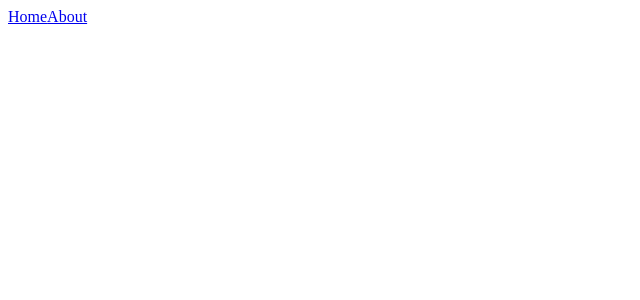
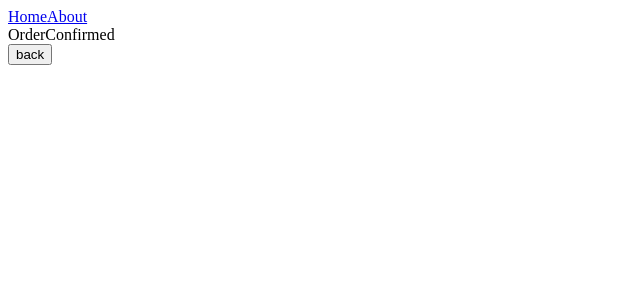
Before and after one commit to Leshan21/react-router-app, a React (Vite) app: page /order-summery in a window 1280 px wide. Before the commit this address had no page. Shown: the top 300 px of the page, without its empty margins (0-640 px from the left). Built offline with nearby package versions, Linux system fonts and the light colour scheme.

Commit message:
This commit shows how to use useNavigate. This hook is used for onClick events, like navigating to another page after a button click.

```diff
--- a/src/App.jsx
+++ b/src/App.jsx
@@ -9,6 +9,7 @@ import About from "./pages/About";
 import Navbar from "./pages/Navbar";
 import "./App.css"
 import { useState } from "react";
+import OrderConfirmed from "./pages/OrderConfirmed";
 
 function App() {
   const [isLoggedIn, setIsLoggedIn] = useState(false);
@@ -18,6 +19,7 @@ function App() {
       <Routes>
         <Route path="/" element={<Home/>}></Route>
         <Route path="about" element={<About/>}></Route>
+        <Route path="order-summery" element={<OrderConfirmed/>}></Route>
       </Routes>
 
 
--- a/src/pages/Home.jsx
+++ b/src/pages/Home.jsx
@@ -1,9 +1,12 @@
 import React from 'react'
+import { useNavigate } from 'react-router-dom'
 
 const Home = () => {
+    const navigate  = useNavigate();
   return (
     <div>
       <h1>Home page</h1>
+      <button onClick={() => navigate("order-summery")}>Order confirm</button>
     </div>
   )
 }
--- /dev/null
+++ b/src/pages/OrderConfirmed.jsx
@@ -0,0 +1,17 @@
+import React from 'react'
+import { useNavigate } from 'react-router-dom'
+
+const OrderConfirmed = () => {
+    const navigate  = useNavigate();
+  return (
+    <>
+    <div>
+      OrderConfirmed
+    </div>
+    <button onClick={() => navigate("/")}>back</button>
+    </>
+
+  )
+}
+
+export default OrderConfirmed
```
